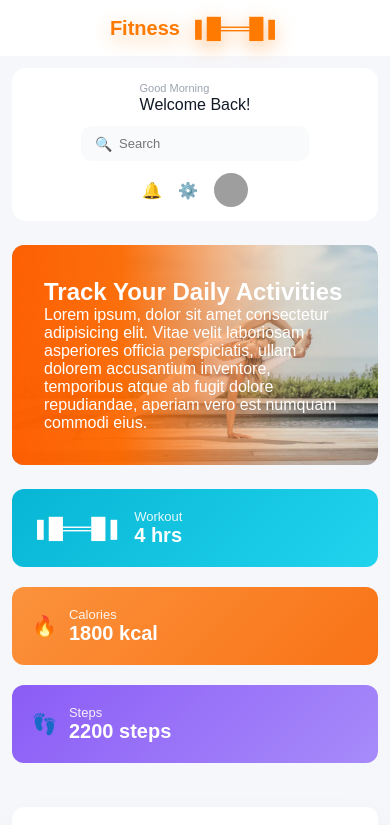
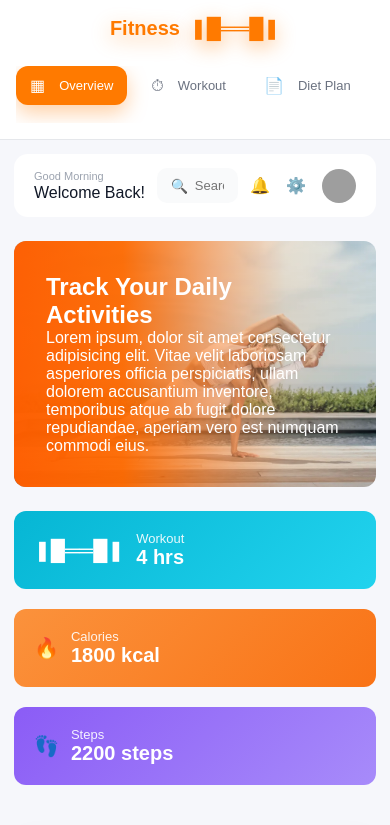
Before and after one commit to Aadesh-9/fitness--dashboard, a React (Vite) app: page / in a window 390 px wide. Shown: the top 825 px of the page. Built offline with nearby package versions, Linux system fonts and the light colour scheme; grey boxes are pictures that could not be loaded.

Commit message:
fixed sidebar issue

```diff
--- a/src/styles/App.css
+++ b/src/styles/App.css
@@ -288,65 +288,65 @@ body {
   font-size: 20px;
   font-weight: 600;
 }
+
 /* =========================
-   MOBILE (FINAL & SAFE)
+   MOBILE – TOP SIDEBAR (SAFE)
 ========================= */
 @media (max-width: 768px) {
+  /* Layout stacks vertically */
+  .dashboard {
+    flex-direction: column;
+  }
+
   /* Sidebar becomes top bar */
   .sidebar {
+    position: relative;
     width: 100%;
-    height: 56px;
-    padding: 0;
-    flex-direction: row;
-    align-items: center;
-    justify-content: center;
-    position: fixed;
-    top: 0;
-    left: 0;
-    z-index: 1000;
+    height: auto;
+    padding: 16px;
+    flex-direction: column;
+    box-shadow: none;
+    border-bottom: 1px solid #e5e7eb;
   }
 
+  /* Logo centered */
   .logo-wrapper {
-    margin: 0;
-    padding: 0;
-    border: none;
-    height: 56px;
+    margin-bottom: 12px;
+    border-bottom: none;
     display: flex;
-    align-items: center;
     justify-content: center;
   }
 
-  .logo {
-    align-items: center;
-    justify-content: center;
+  /* Horizontal menu */
+  .menu {
+    display: flex;
+    gap: 10px;
+    overflow-x: auto;
+    padding-bottom: 8px;
   }
 
-  .menu,
+  .menu::-webkit-scrollbar {
+    display: none;
+  }
+
+  .menu-item {
+    white-space: nowrap;
+    flex-shrink: 0;
+    font-size: 13px;
+    padding: 10px 14px;
+  }
+
+  /* Footer hidden on mobile */
   .sidebar-footer {
     display: none;
   }
 
+  /* Main content comes below */
   .dashboard-main {
-    padding: 12px;
-    margin-top: 56px;
+    padding: 14px;
   }
 
-  .header {
-    flex-direction: column;
-    gap: 12px;
-  }
-
-  .header-search {
-    margin-left: 0;
-    margin-right: 0;
-    max-width: 100%;
-  }
-
-  .header-right {
-    justify-content: flex-end;
-  }
-
-  /* 🔑 THIS FIXES YOUR ISSUE */
+  /* Body stacks */
   .dashboard-body {
     flex-direction: column;
   }
@@ -356,6 +356,7 @@ body {
     width: 100%;
   }
 
+  /* Stats cards stack */
   .stats-cards {
     flex-direction: column;
   }
@@ -364,3 +365,16 @@ body {
     width: 100%;
   }
 }
+
+@media (max-width: 768px) {
+  /* FIX SEARCH BREAK */
+  .header-search {
+    margin-left: 0;
+    margin-right: 0;
+    width: 100%;
+  }
+
+  .header {
+    gap: 12px;
+  }
+}
```
